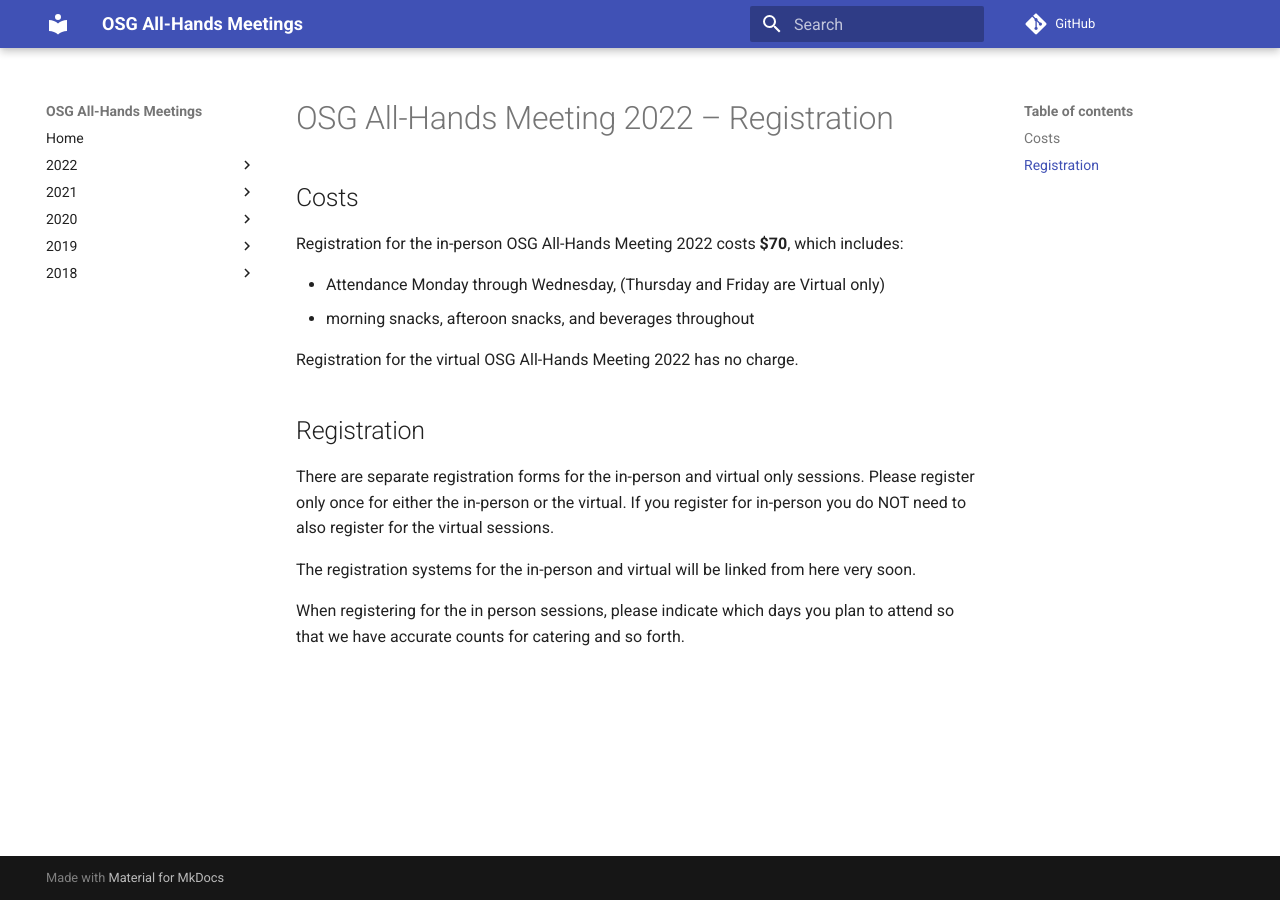
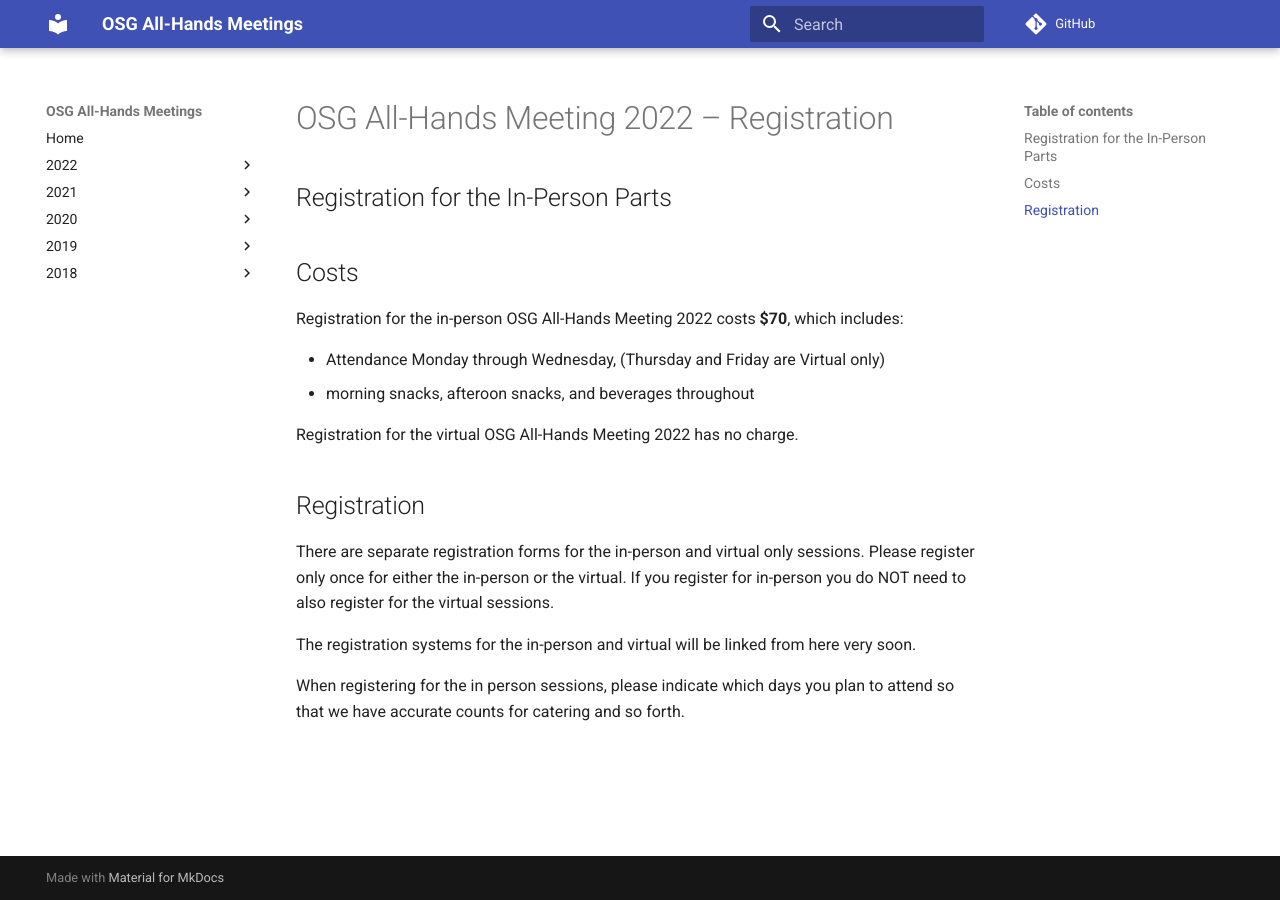
Before and after one commit to osg-htc/all-hands, an MkDocs documentation site: the page built from docs/2022/registration.md, in a window 1280 px wide. Built offline with MkDocs 1.6.1 and Material for MkDocs 9.7.7, drawn with Linux system fonts in a browser that asks for light colours; comment, search, counter and statistics services are not loaded.

Commit message:
Update docs/2022/registration.md
Co-authored-by: Tim Cartwright <cat@cs.wisc.edu>

```diff
--- a/docs/2022/registration.md
+++ b/docs/2022/registration.md
@@ -1,4 +1,6 @@
 # OSG All-Hands Meeting 2022 &ndash; Registration
+
+## Registration for the In-Person Parts
 
 ## Costs
 
```
